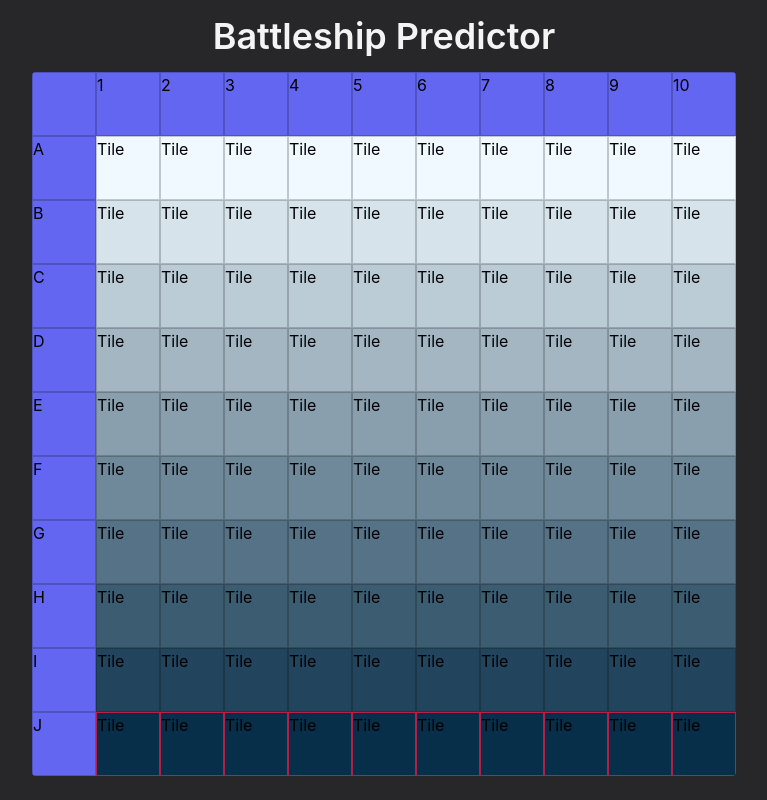
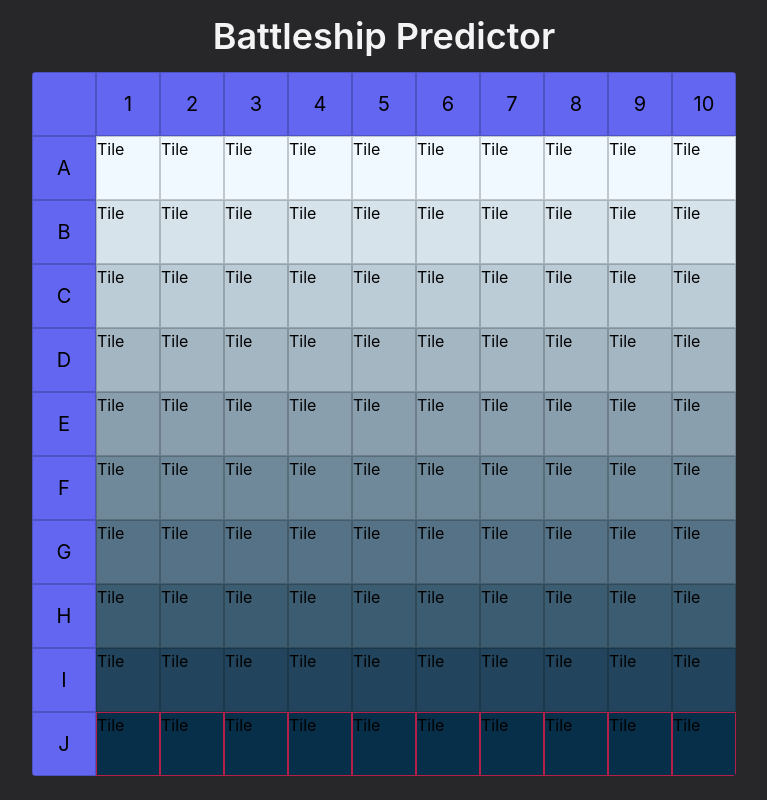
Before and after one commit to jcbyte/battleship-predictor, a React (Create React App) app: page / in a window 1280 px wide. Shown: the whole page, without its empty margins (256-1023 px from the left). Built offline with nearby package versions, Linux system fonts and the light colour scheme.

Commit message:
label tile styling

```diff
--- a/src/App.tsx
+++ b/src/App.tsx
@@ -22,7 +22,7 @@ export default function App() {
 	return (
 		<>
 			<div className="flex flex-col gap-4 items-center p-4">
-				<span className="text-zinc-100 text-4xl font-semibold">Battleship Predictor</span>
+				<div className="text-zinc-100 text-4xl font-semibold">Battleship Predictor</div>
 				<Board board={board} />
 			</div>
 		</>
--- a/src/components/GridItem.tsx
+++ b/src/components/GridItem.tsx
@@ -14,7 +14,11 @@ export default function GridItem({ tile }: { tile: Tile }) {
 				borderColor: tile.type == "game" && tile.probability == 1 ? "#e11d48cc" : "#00000033",
 			}}
 		>
-			{tile.type == "label" ? tile.text : "Tile"}
+			{tile.type == "label" ? (
+				<div className="flex items-center justify-center h-full text-xl">{tile.text}</div>
+			) : (
+				"Tile"
+			)}
 		</div>
 	);
 }
```
